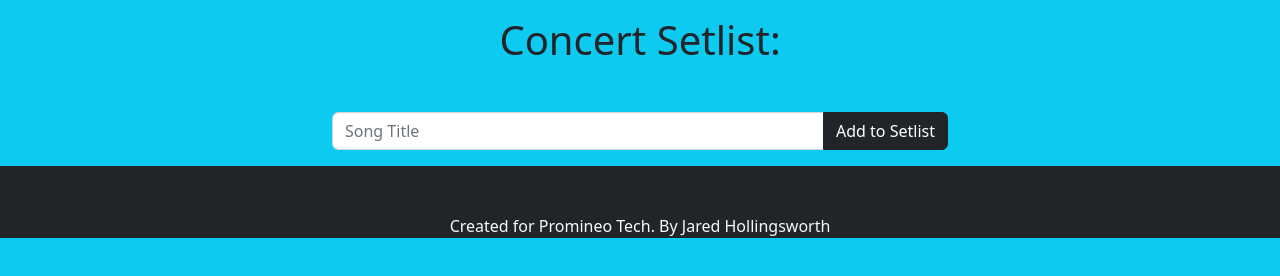
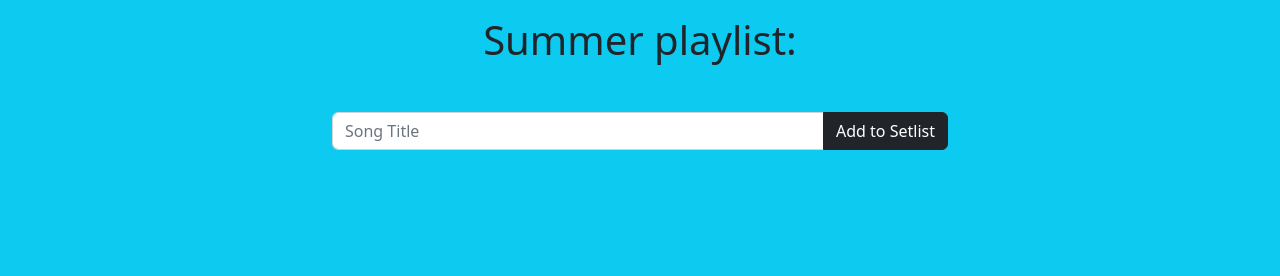
Before and after one commit to donavonhayes/Week7WEBSITE, a website: page week12FP/index.html in a window 1280 px wide. Drawn offline with nearby package versions, Linux system fonts and the light colour scheme.

Commit message:
8 commit

```diff
--- a/week12FP/index.html
+++ b/week12FP/index.html
@@ -5,11 +5,13 @@
     <meta http-equiv="X-UA-Compatible" content="IE=edge">
     <meta name="viewport" content="width=device-width, initial-scale=1.0">
     <link rel="stylesheet" href="/node_modules/bootstrap/dist/css/bootstrap.css">
-    <title>Concert Setlist</title>
+    <title>Summer Playlist</title>
 </head>
 <body class="bg-info">
     <header>
-        <h1 class="text-center mt-3">Concert Setlist:</h1>
+        <center>
+        <h1 class="text-center mt-3">Summer playlist:</h1>
+        <center>
     </header>
     <main>
         <div class="container mt-5 col-6">
@@ -29,5 +31,4 @@
 <script src="node_modules/jquery/dist/jquery.js"></script>
 <script src="index.js"></script>
 </body>
-<footer class="bg-dark text-center text-light pt-5">Created for Promineo Tech. By Jared Hollingsworth</footer>
 </html>
```
